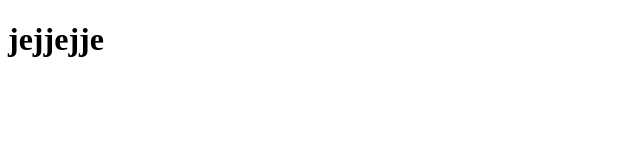
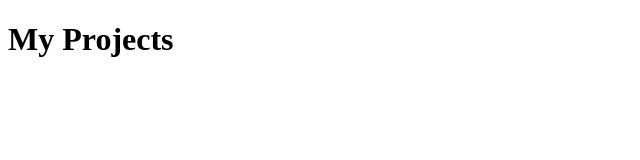
Before and after one commit to sararados/Projects, a plain HTML site: page index.html in a window 1280 px wide. Shown: the whole page, without its empty margins (0-640 px from the left). Drawn offline with Linux system fonts and the light colour scheme.

Commit message:
Update index.html

```diff
--- a/index.html
+++ b/index.html
@@ -6,6 +6,8 @@
     <title> Project </title>
 </head>
 <body>
-    <h1> jejjejje </h1>
+    <h1> My Projects  </h1>
+
+    <a href="C:\Users\sarar\Desktop\Practice\Projects\Projects\javascript\Random Quote Generator\index.html"></a>
 </body>
 </html>
```
